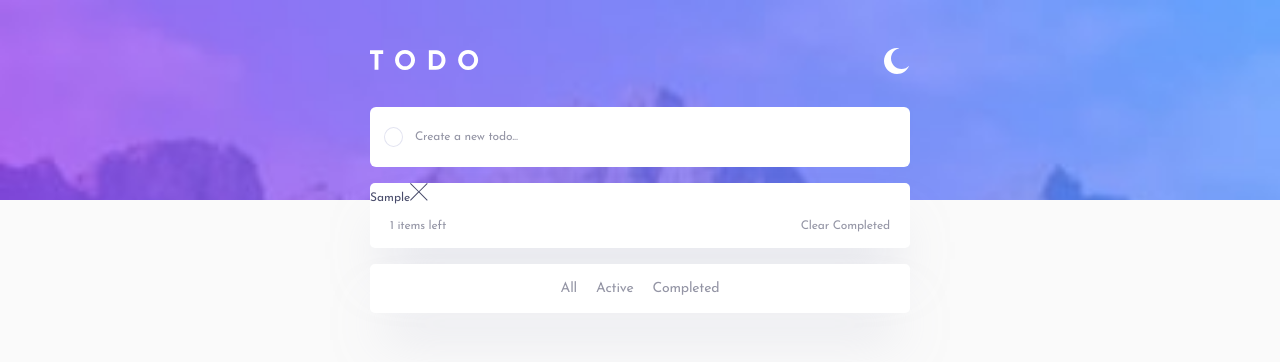
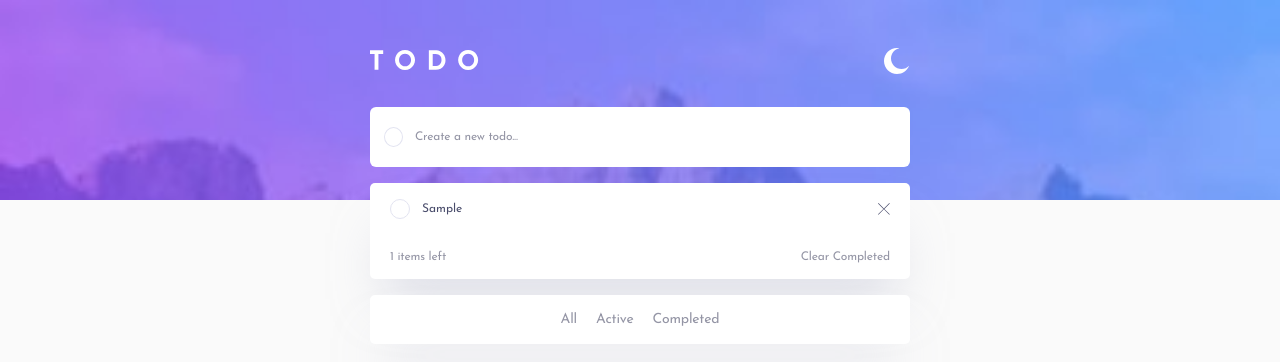
Before and after one commit to aaronkagan/supercharged-todo-list, a React (Vite) app: page / in a window 1280 px wide. Both pictures are taken after typing "Sample" into the empty fields and a click on the button 393 px from the left and 137 px from the top of the page. Shown: the top 362 px of the page. Built offline with nearby package versions, Linux system fonts and the light colour scheme.

Commit message:
styling todo item

```diff
--- a/src/App.tsx
+++ b/src/App.tsx
@@ -109,9 +109,11 @@ function App() {
             <StyledTodoList>
               {todos.map((elem) => {
                 return (
-                  <li key={JSON.stringify(elem.id)}>
+                  <StyledTodoItem key={JSON.stringify(elem.id)}>
+                    <div className="container">
                       <div
-                      role="button"
+                        className="mark-checked"
+                        role="checkbox"
                         onClick={() => handleToggleDone(elem.id)}
                       />
                       <span
@@ -124,13 +126,14 @@ function App() {
                       >
                         {elem.title}
                       </span>
+                    </div>
 
                     <img
                       src={Cross}
                       role="button"
                       onClick={() => handleDelete(elem.id)}
                     />
-                  </li>
+                  </StyledTodoItem>
                 );
               })}
               <div className="todoListBottom">
@@ -138,6 +141,7 @@ function App() {
                   {todos.filter((elem) => !elem.isCompleted).length} items left
                 </span>
                 <span
+                  className="clear-completed"
                   onClick={() =>
                     setTodos((prevTodos) =>
                       prevTodos.filter((elem) => !elem.isCompleted)
@@ -242,6 +246,41 @@ const StyledTodoList = styled.ul`
     justify-content: space-between;
     font-size: 1.2rem;
     letter-spacing: -0.167px;
+
+    .clear-completed {
+      cursor: pointer;
+    }
+  }
+`;
+
+const StyledTodoItem = styled.li`
+  display: flex;
+  align-items: center;
+  justify-content: space-between;
+  padding: 1.6rem 2rem;
+
+  .container {
+    display: flex;
+    align-items: center;
+    gap: 1.2rem;
+  }
+
+  .mark-checked {
+    width: 2rem;
+    height: 2rem;
+    background: none;
+    border-radius: 50%;
+    border: 1px solid ${(props) => props.theme.checkCircle};
+    cursor: pointer;
+  }
+
+  span {
+    cursor: pointer;
+  }
+
+  img {
+    cursor: pointer;
+    width: 1.2rem;
   }
 `;
 
```
Lines whose indentation alone changed are shown as unchanged.
